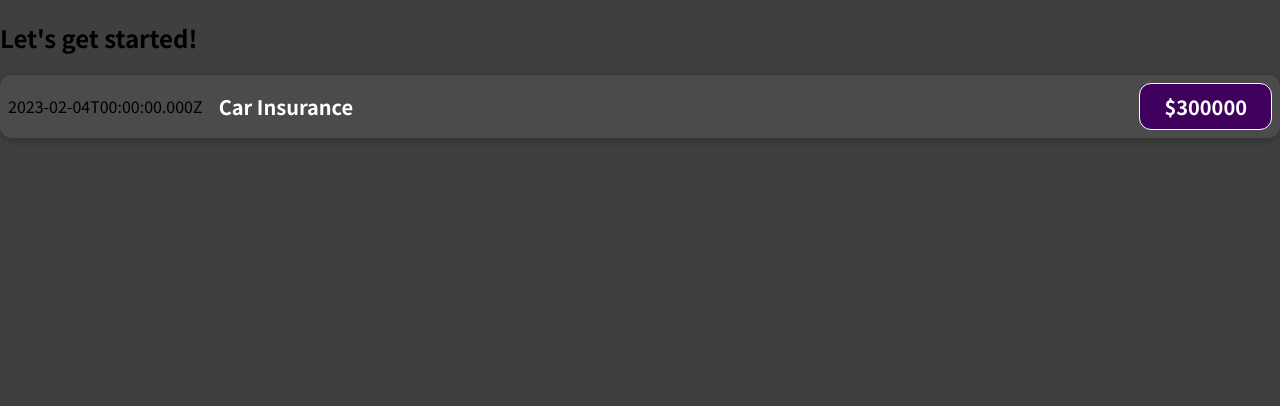
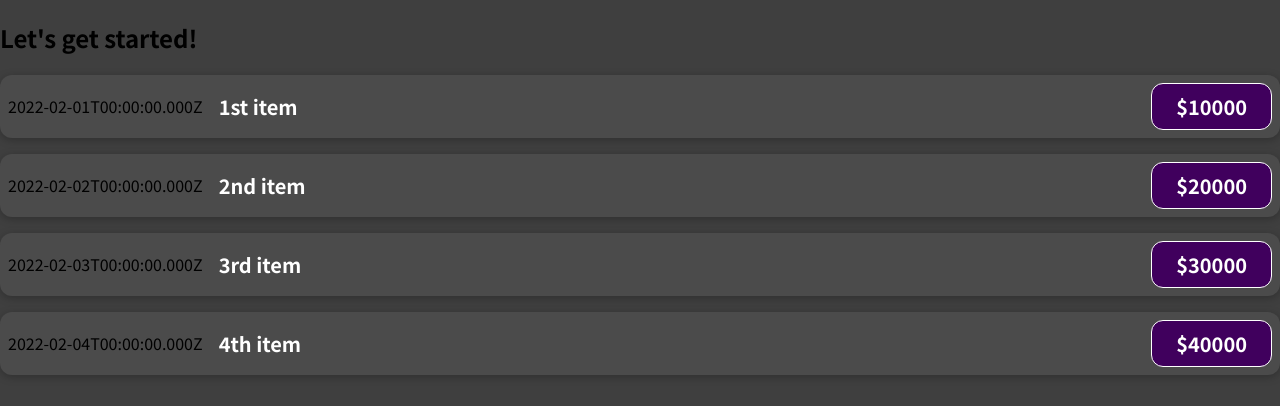
Before and after one commit to yutounun/ReactTheCompleteGuide, a JavaScript app: page / in a window 1280 px wide. Shown: the top 406 px of the page. Built offline with nearby package versions, Linux system fonts and the light colour scheme.

Commit message:
Make use of props to ExpenseItem component

```diff
--- a/src/App.js
+++ b/src/App.js
@@ -1,10 +1,52 @@
 import ExpenseItem from "./components/ExpenseItem";
 
 function App() {
+  const expenses = [
+    {
+      date: new Date(2022, 1, 1).toISOString(),
+      price: 10000,
+      title: "1st item",
+    },
+    {
+      date: new Date(2022, 1, 2).toISOString(),
+      price: 20000,
+      title: "2nd item",
+    },
+    {
+      date: new Date(2022, 1, 3).toISOString(),
+      price: 30000,
+      title: "3rd item",
+    },
+    {
+      date: new Date(2022, 1, 4).toISOString(),
+      price: 40000,
+      title: "4th item",
+    },
+  ];
+
   return (
     <div>
       <h2>Let's get started!</h2>
-      <ExpenseItem />
+      <ExpenseItem
+        title={expenses[0].title}
+        price={expenses[0].price}
+        date={expenses[0].date}
+      />
+      <ExpenseItem
+        title={expenses[1].title}
+        price={expenses[1].price}
+        date={expenses[1].date}
+      />
+      <ExpenseItem
+        title={expenses[2].title}
+        price={expenses[2].price}
+        date={expenses[2].date}
+      />
+      <ExpenseItem
+        title={expenses[3].title}
+        price={expenses[3].price}
+        date={expenses[3].date}
+      />
     </div>
   );
 }
--- a/src/components/ExpenseItem.js
+++ b/src/components/ExpenseItem.js
@@ -1,16 +1,12 @@
 import "./ExpenseItem.css";
 
-const Expenseitem = function () {
-  const expenseDate = new Date(2023, 1, 4);
-  const expenseTitle = "Car Insurance";
-  const expenseAmount = 300000;
-
+const Expenseitem = function (props) {
   return (
     <div className="expense-item">
-      <div>{expenseDate.toISOString()}</div>
+      <div>{props.date}</div>
       <div className="expense-item__description">
-        <h2>{expenseTitle}</h2>
-        <div className="expense-item__price">${expenseAmount}</div>
+        <h2>{props.title}</h2>
+        <div className="expense-item__price">${props.price}</div>
       </div>
     </div>
   );
```
